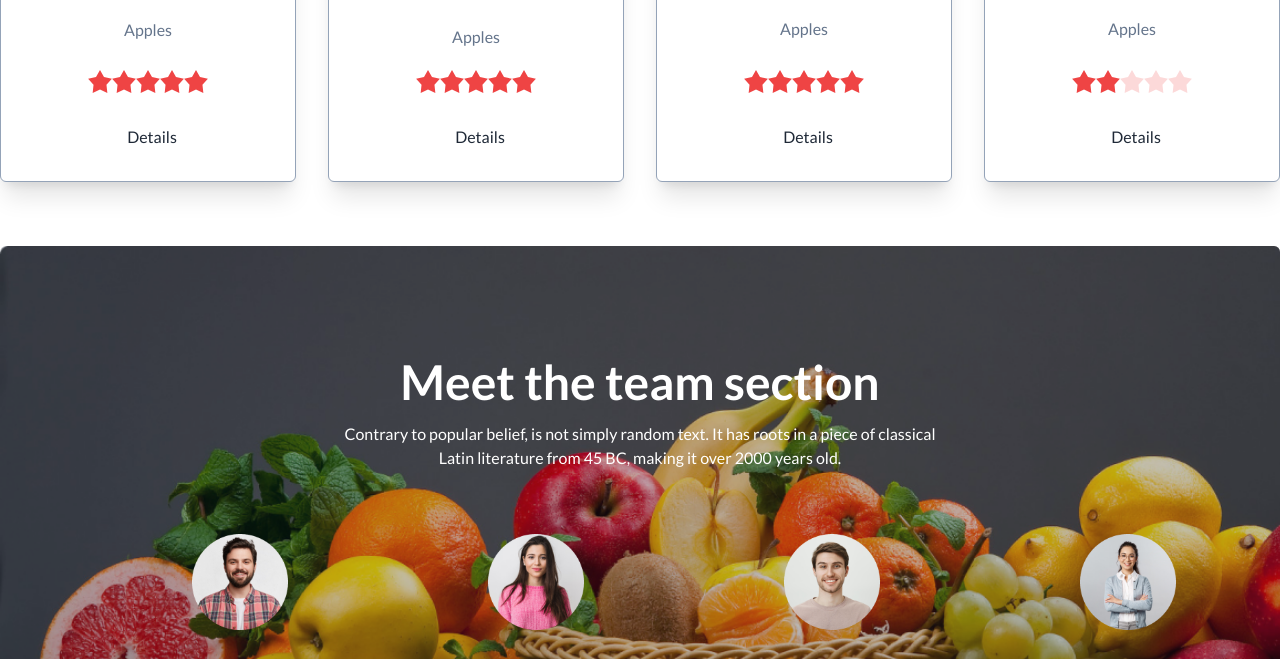
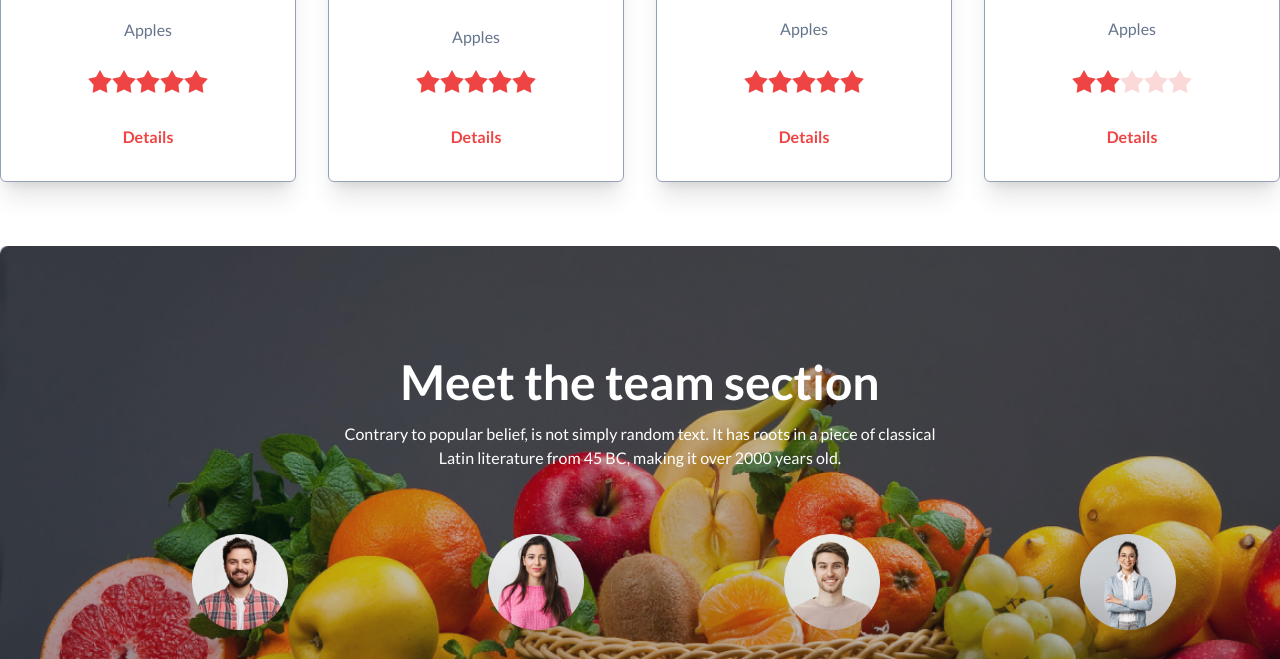
Before and after one commit to khaledaakter/fruit-brust, a plain HTML site: page index.html in a window 1280 px wide. Shown: the part 1414-2073 px from the top of the page. Drawn offline with nearby package versions, Linux system fonts and the light colour scheme.

Commit message:
add color

```diff
--- a/index.html
+++ b/index.html
@@ -180,7 +180,7 @@
                     <input type="radio" name="rating-2" class="mask mask-star-2 bg-red-500" />
                   </div>
                   <div class="card-actions">
-                    <a href="#" class="text-red-500 font-bold text-center"></a>Details</a>
+                    <a href="#" class="text-red-500 font-bold text-center">Details</a>
                   </div>
                 </div>
               </div>
@@ -199,7 +199,7 @@
                     <input type="radio" name="rating-2" class="mask mask-star-2 bg-red-500" />
                   </div>
                   <div class="card-actions">
-                    <a href="#" class="text-red-500 font-bold text-center"></a>Details</a>
+                    <a href="#" class="text-red-500 font-bold text-center">Details</a>
                   </div>
                 </div>
               </div>
@@ -218,7 +218,7 @@
                     <input type="radio" name="rating-2" class="mask mask-star-2 bg-red-500" />
                   </div>
                   <div class="card-actions">
-                    <a href="#" class="text-red-500 font-bold text-center"></a>Details</a>
+                    <a href="#" class="text-red-500 font-bold text-center">Details</a>
                   </div>
                 </div>
               </div>
@@ -237,7 +237,7 @@
                     <input type="radio" name="rating-2" class="mask mask-star-2 bg-red-500" />
                   </div>
                   <div class="card-actions">
-                    <a href="#" class="text-red-500 font-bold text-center"></a>Details</a>
+                    <a href="#" class="text-red-500 font-bold text-center">Details</a>
                   </div>
                 </div>
               </div>
```
